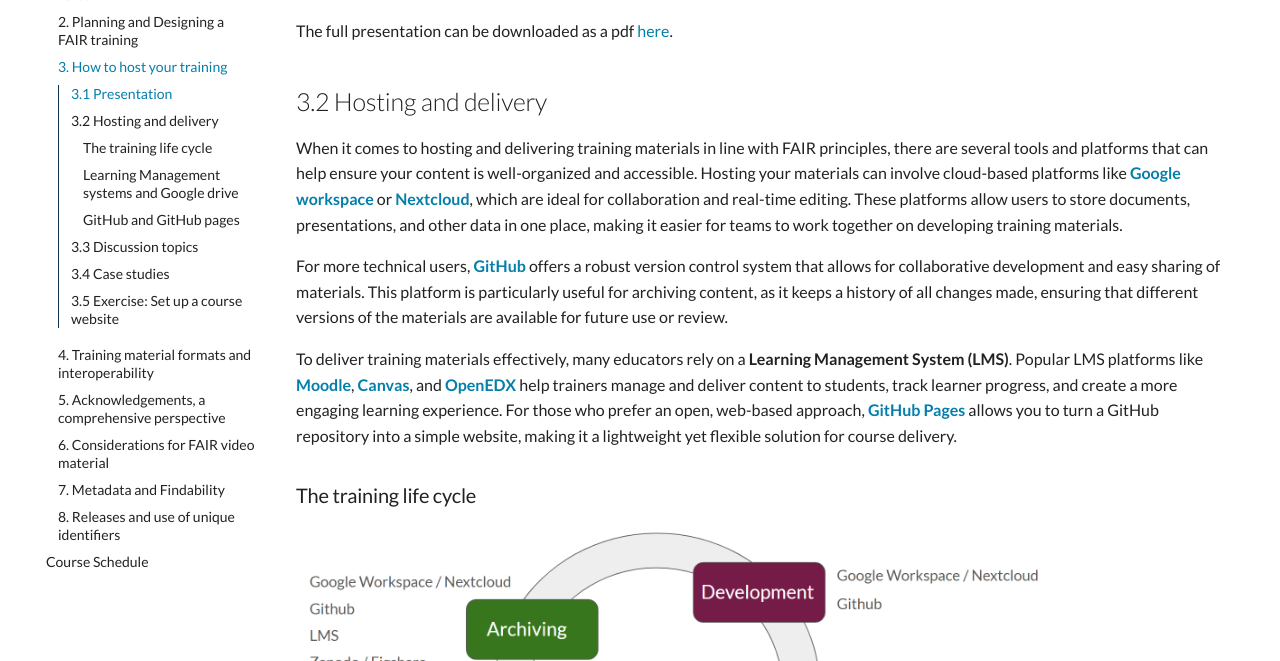
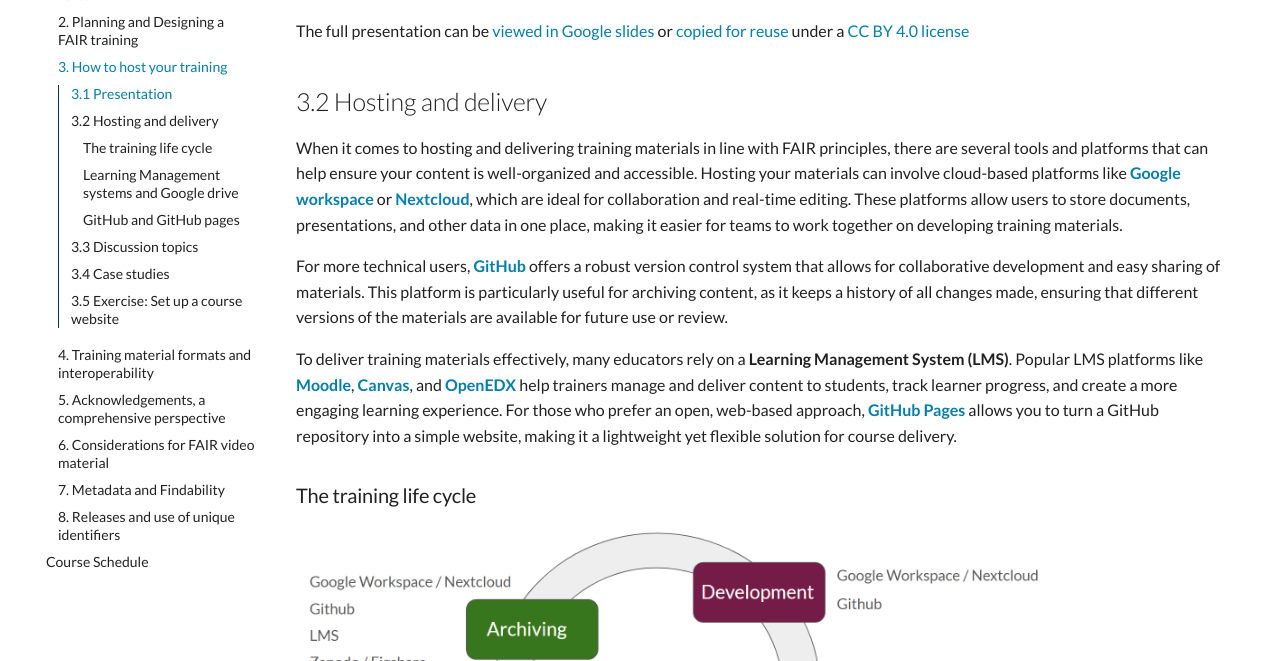
Before and after one commit to elixir-europe-training/ELIXIR-TrP-FAIR-Material-By-Design, an MkDocs documentation site: the page built from docs/chapters/chapter_03.md, in a window 1280 px wide and 900 px high, scrolled down 815 px, cut to the strip 239-900 px from the top of the window. Built offline with MkDocs 1.6.1 and Material for MkDocs 9.7.7, drawn with Linux system fonts in a browser that asks for light colours; comment, search, counter and statistics services are not loaded; the version menu is left out.

Commit message:
added copy option for presentation

```diff
--- a/docs/chapters/chapter_03.md
+++ b/docs/chapters/chapter_03.md
@@ -16,7 +16,7 @@
 
 <iframe src="https://docs.google.com/presentation/d/1Dl7QjDlAxRDKUQZ97GkDxfKCcr3sDRdx/preview" width="640" height="360" allow="autoplay"></iframe>
 
-The full presentation can be downloaded as a pdf [here](https://docs.google.com/presentation/d/1Dl7QjDlAxRDKUQZ97GkDxfKCcr3sDRdx/export?format=pdf).
+The full presentation can be <a href="https://docs.google.com/presentation/d/1Dl7QjDlAxRDKUQZ97GkDxfKCcr3sDRdx/view" target="_blank">viewed in Google slides</a> or <a href="https://docs.google.com/presentation/d/1Dl7QjDlAxRDKUQZ97GkDxfKCcr3sDRdx/copy" target="_blank">copied for reuse</a> under a [CC BY 4.0 license](https://creativecommons.org/licenses/by/4.0/)
 
 
 ## 3.2 Hosting and delivery
```
